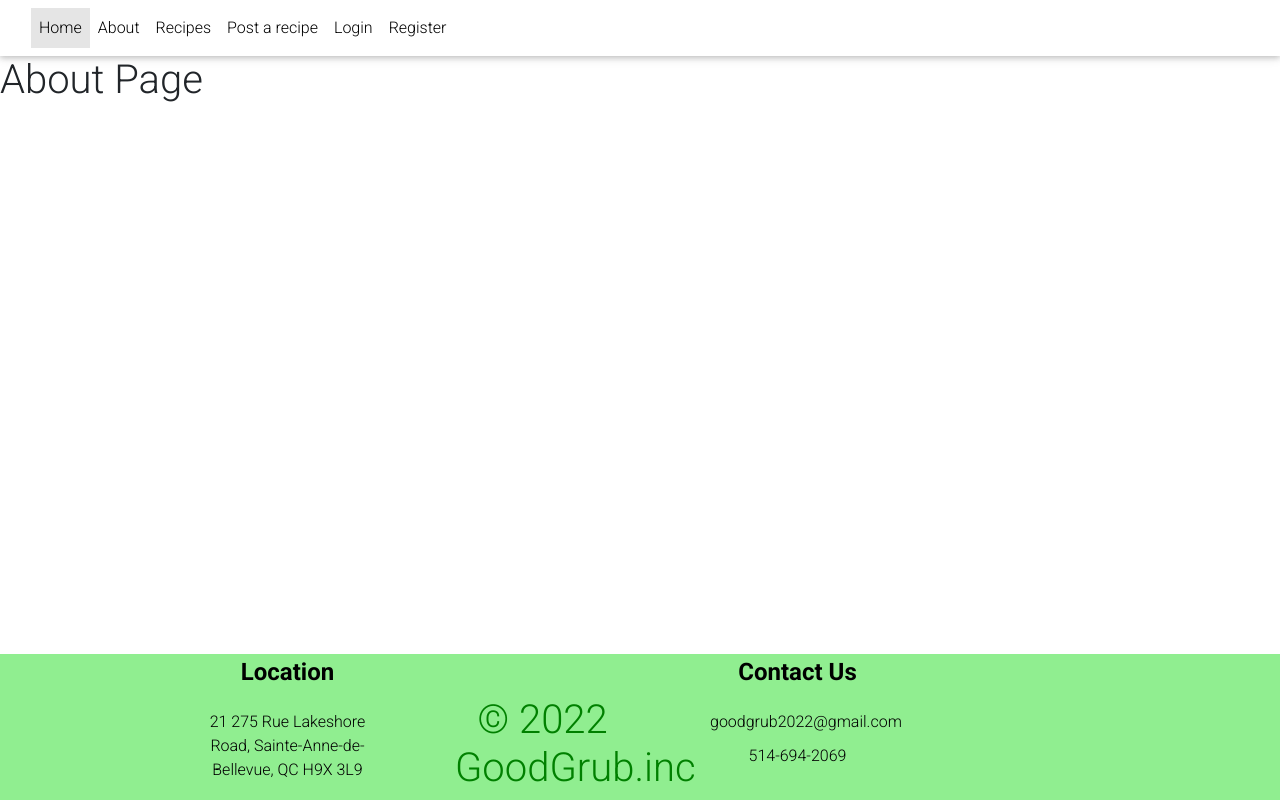
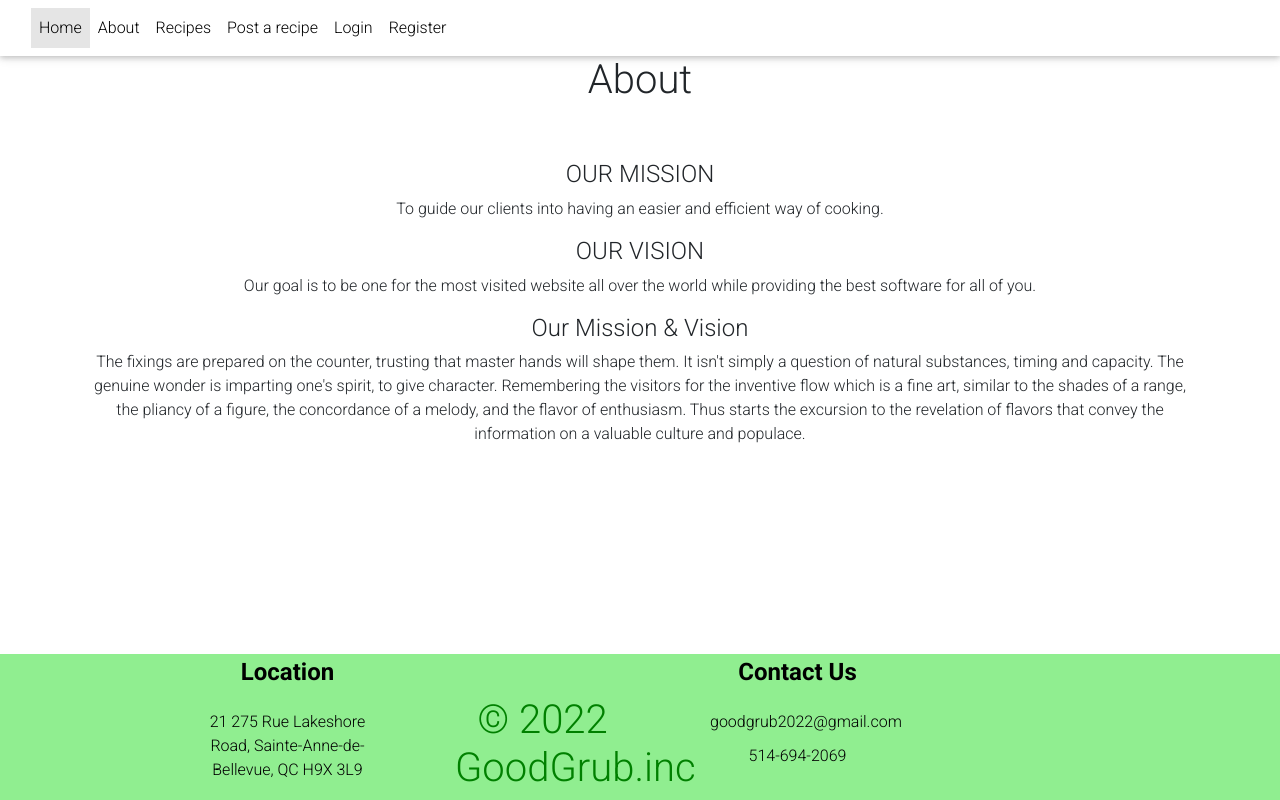
Before and after one commit to brenzlr/GoodGrub, a React (Create React App) app: page /about in a window 1280 px wide. Built offline with nearby package versions, Linux system fonts and the light colour scheme.

Commit message:
About and Footer

```diff
--- a/src/components/Footer.js
+++ b/src/components/Footer.js
@@ -37,7 +37,6 @@ export function Footer() {
             <Heading>Contact Us</Heading>
             <Paragraph>goodgrub2022@gmail.com</Paragraph>
             <Paragraph>514-694-2069</Paragraph>
-
           </Column>
         </Row>
       </Container>
--- a/src/pages/About.js
+++ b/src/pages/About.js
@@ -1,5 +1,35 @@
 export function About() {
-  return <h1>About Page</h1>;
+  return (
+    <div className="container" style={{ "text-align": "center" }}>
+      <div>
+        <header>
+          <h1>About</h1>
+        </header>{" "}
+        <br /> <br />
+      </div>
+      <div>
+        <h4>OUR MISSION</h4>
+        <p>
+          To guide our clients into having an easier and efficient way of
+          cooking.
+        </p>
+        <h4>OUR VISION </h4>
+        <p>
+          Our goal is to be one for the most visited website all over the world
+          while providing the best software for all of you.
+        </p>
+        <h4>Our Mission & Vision</h4>
+        <p>
+          The fixings are prepared on the counter, trusting that master hands
+          will shape them. It isn't simply a question of natural substances,
+          timing and capacity. The genuine wonder is imparting one's spirit, to
+          give character. Remembering the visitors for the inventive flow which
+          is a fine art, similar to the shades of a range, the pliancy of a
+          figure, the concordance of a melody, and the flavor of enthusiasm.
+          Thus starts the excursion to the revelation of flavors that convey the
+          information on a valuable culture and populace.
+        </p>
+      </div>
+    </div>
+  );
 }
-
-export default About;
```
